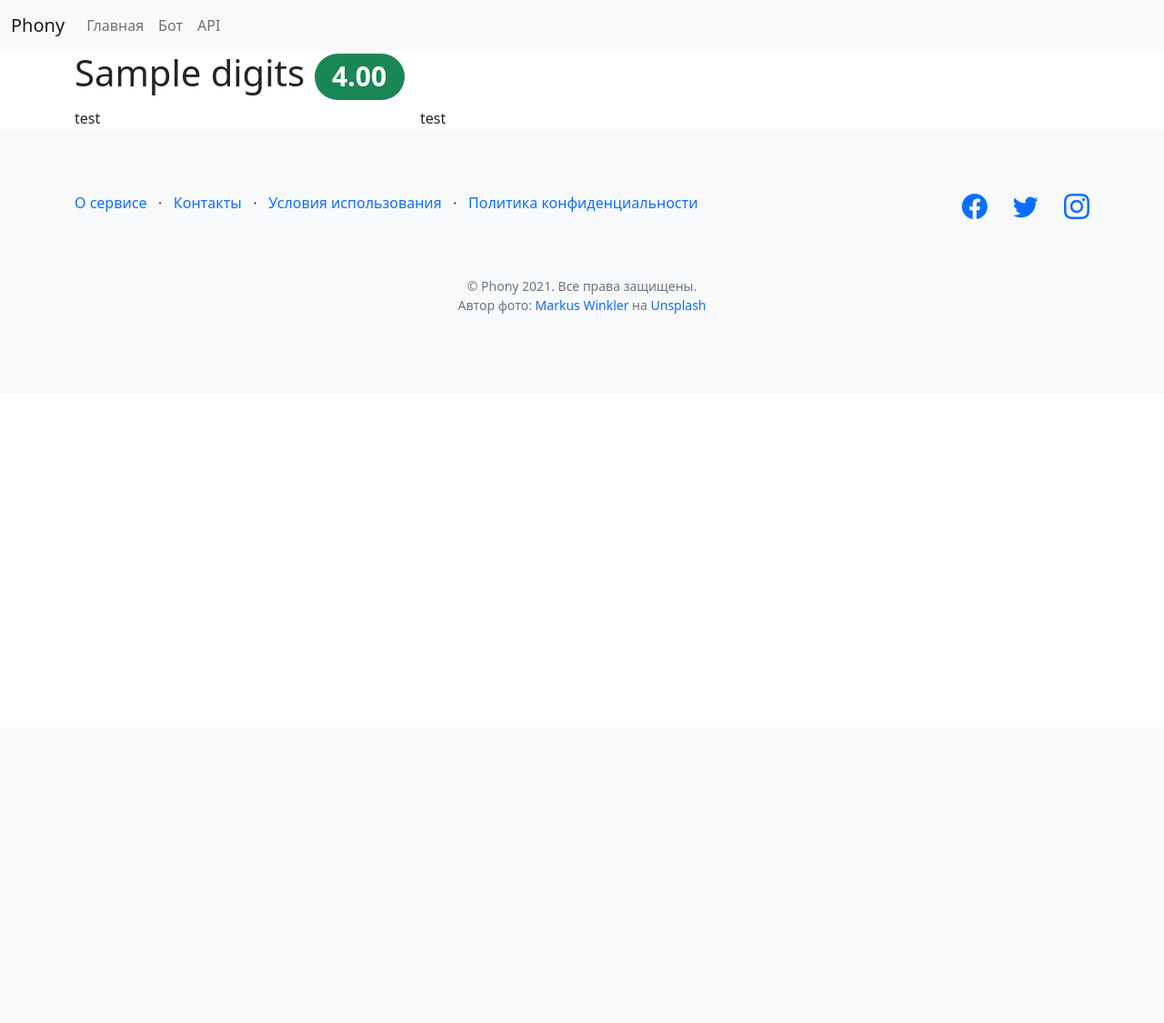
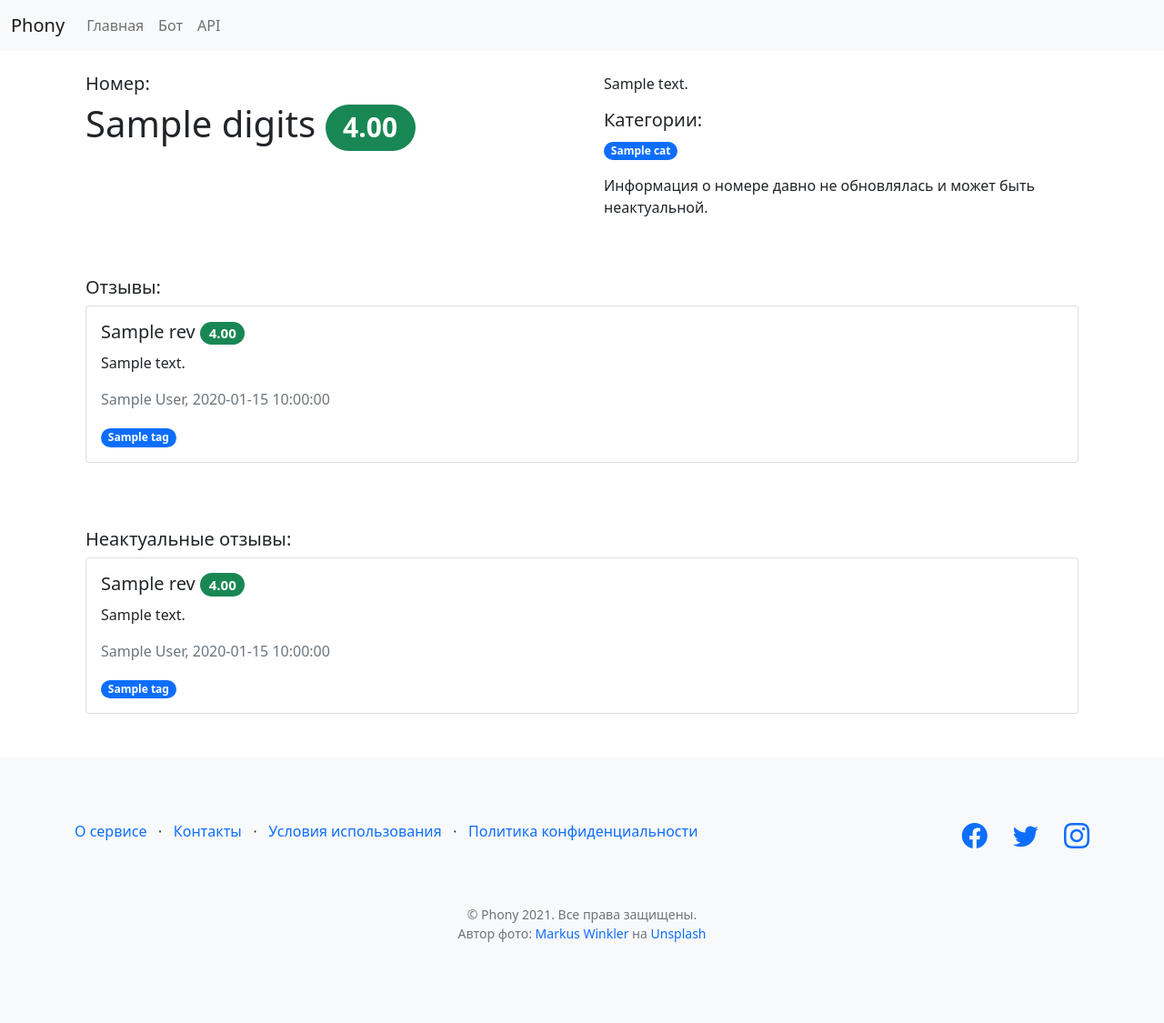
Before and after one commit to Archie04682/phone-checker, a Flask app: template templates/number.html in a window 1280 px wide. Shown: the whole page at 91% size. Before the commit the page ends 345 px from the top, so only its background shows below. Run offline with Flask 2, Linux system fonts and the light colour scheme; the template is opened without the code that fills it: most values are stand-ins (such as "Sample title", 1, 10 or a date in 2020); some libraries are stand-ins or nearby versions.

Commit message:
added base number details page

```diff
--- a/templates/number.html
+++ b/templates/number.html
@@ -7,12 +7,14 @@
 {% block content %}
 
     <div class="container">
-
         <div class="row">
+            {# Номер и рейтинг #}
+            <div class="col-md-6 p-4">
+                <p class="h5">Номер:</p>
                 <p class="h1">{{ phoneNumber.info.digits }}
                     {% if phoneNumber.overall_rating == 0.0 %}
                         <span class="badge rounded-pill bg-secondary">{{ "%.2f"|format(phoneNumber.overall_rating|float) }}</span>
-            {%  elif phoneNumber.overall_rating >= 4.0 %}
+                    {% elif phoneNumber.overall_rating >= 4.0 %}
                         <span class="badge rounded-pill bg-success">{{ "%.2f"|format(phoneNumber.overall_rating|float) }}</span>
                     {% elif phoneNumber.overall_rating >= 3.0 %}
                         <span class="badge rounded-pill bg-warning">{{ "%.2f"|format(phoneNumber.overall_rating|float) }}</span>
@@ -22,15 +24,102 @@
                 </p>
             </div>
 
-        <div class="row">
-            <div class="col-4">
-                test
-            </div>
-            <div class="col">
-                test
+            {# Информация о номере #}
+            <div class="col-md-6 p-4">
+                {% if phoneNumber.info.description|length %}
+                    <p>{{ phoneNumber.info.description }}</p>
+                {% endif %}
+
+                {% if phoneNumber.info.categories|length %}
+                    <p class="h5">Категории:</p>
+                    <p>
+                        {% for cat in phoneNumber.info.categories.values() %}
+                            <span class="badge rounded-pill bg-primary">{{ cat }}</span>
+                        {% endfor %}
+                    </p>
+                {% endif %}
+
+                <p>
+                    {% if phoneNumber.is_actual %}
+                        Информация о номере недавно обновлялась.
+                    {% else %}
+                        Информация о номере давно не обновлялась и может быть неактуальной.
+                    {% endif %}
+                </p>
             </div>
         </div>
 
+        {# Актуальные отзывы #}
+        {% if phoneNumber.actual_reviews|length > 0 %}
+            <div class="row">
+                <div class="col p-4">
+                    <p class="h5">Отзывы:</p>
+                    {% for rev in phoneNumber.actual_reviews %}
+                        <div class="card mb-4">
+                            <div class="card-body">
+                                <h5 class="card-title">
+                                    {{ rev.title }}
+                                    {% if rev.rating == 0.0 %}
+                                        <span class="badge rounded-pill bg-secondary">{{ "%.2f"|format(rev.rating|float) }}</span>
+                                    {% elif rev.rating >= 4.0 %}
+                                        <span class="badge rounded-pill bg-success">{{ "%.2f"|format(rev.rating|float) }}</span>
+                                    {% elif rev.rating >= 3.0 %}
+                                        <span class="badge rounded-pill bg-warning">{{ "%.2f"|format(rev.rating|float) }}</span>
+                                    {% else %}
+                                        <span class="badge rounded-pill bg-danger">{{ "%.2f"|format(rev.rating|float) }}</span>
+                                    {% endif %}
+                                </h5>
+                                <p class="card-text">{{ rev.body }}</p>
+                                <p>
+                                    <span class="card-subtitle mb-2 text-muted h6">{{ rev.author }}, {{ rev.publish_date }}</span>
+                                </p>
+                                {% if rev.tags|length %}
+                                    {% for tag in rev.tags %}
+                                        <span class="badge rounded-pill bg-primary">{{ tag }}</span>
+                                    {% endfor %}
+                                {% endif %}
+                            </div>
+                        </div>
+                    {% endfor %}
+                </div>
+            </div>
+        {% endif %}
+
+        {# Старые отзывы #}
+        {% if phoneNumber.old_reviews|length > 0 %}
+            <div class="row">
+                <div class="col p-4">
+                    <p class="h5">Неактуальные отзывы:</p>
+                    {% for rev in phoneNumber.old_reviews %}
+                        <div class="card mb-4">
+                            <div class="card-body">
+                                <h5 class="card-title">
+                                    {{ rev.title }}
+                                    {% if rev.rating == 0.0 %}
+                                        <span class="badge rounded-pill bg-secondary">{{ "%.2f"|format(rev.rating|float) }}</span>
+                                    {% elif rev.rating >= 4.0 %}
+                                        <span class="badge rounded-pill bg-success">{{ "%.2f"|format(rev.rating|float) }}</span>
+                                    {% elif rev.rating >= 3.0 %}
+                                        <span class="badge rounded-pill bg-warning">{{ "%.2f"|format(rev.rating|float) }}</span>
+                                    {% else %}
+                                        <span class="badge rounded-pill bg-danger">{{ "%.2f"|format(rev.rating|float) }}</span>
+                                    {% endif %}
+                                </h5>
+                                <p class="card-text">{{ rev.body }}</p>
+                                <p>
+                                    <span class="card-subtitle mb-2 text-muted h6">{{ rev.author }}, {{ rev.publish_date }}</span>
+                                </p>
+                                {% if rev.tags|length %}
+                                    {% for tag in rev.tags %}
+                                        <span class="badge rounded-pill bg-primary">{{ tag }}</span>
+                                    {% endfor %}
+                                {% endif %}
+                            </div>
+                        </div>
+                    {% endfor %}
+                </div>
+            </div>
+        {% endif %}
     </div>
 
 {% endblock %}
```
Lines whose indentation alone changed are shown as unchanged.
